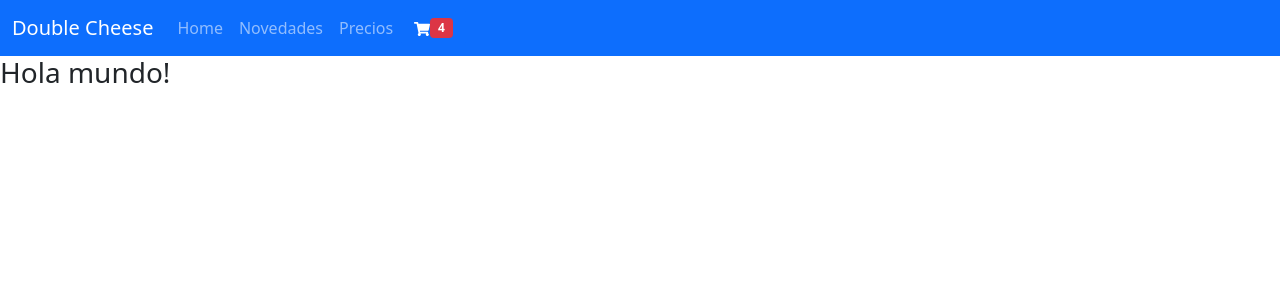
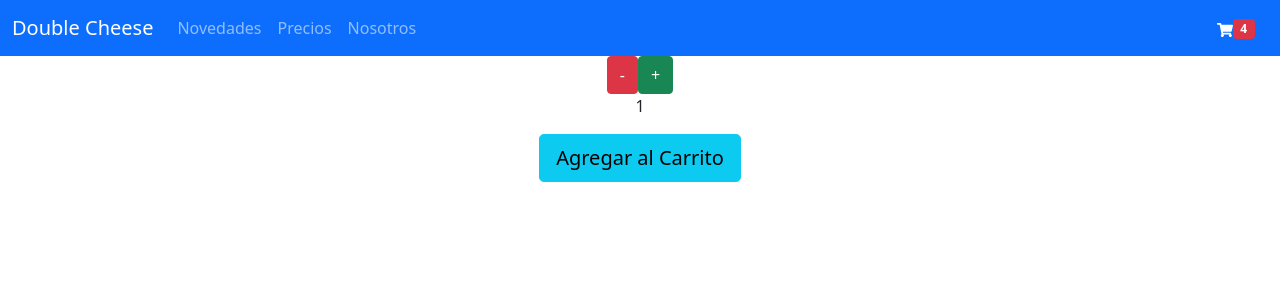
Before and after one commit to Facuprz/reactEcommerce, a React (Create React App) app: page / in a window 1280 px wide. Shown: the top 300 px of the page. Built offline with nearby package versions, Linux system fonts and the light colour scheme.

Commit message:
itemCount added

```diff
--- a/src/App.css
+++ b/src/App.css
@@ -36,3 +36,7 @@
     transform: rotate(360deg);
   }
 }
+
+.contenedorContador, .contenedorSaludo{
+  text-align: center;
+}
--- a/src/App.js
+++ b/src/App.js
@@ -7,7 +7,7 @@ const App = () => {
   return (
     <>
       <Navbar/>
-      <ItemListContainer greeting = "Hola mundo!"/>
+      <ItemListContainer/>
     </>
   );
 }
--- a/src/components/CartWidget.js
+++ b/src/components/CartWidget.js
@@ -2,9 +2,9 @@ import { FaShoppingCart } from "react-icons/fa";
 
 const CartWidget = () => {
     return(
-        <button type="button" class="btn btn-primary">
+        <button type="button" className="btn btn-primary">
             <FaShoppingCart/>
-            <span class="badge bg-danger">
+            <span className="badge bg-danger">
                 4
             </span>
         </button>
--- /dev/null
+++ b/src/components/ItemCount.js
@@ -0,0 +1,41 @@
+import { useEffect, useState } from "react";
+
+
+const ItemCount = ({stock, initial, onAdd }) => {
+
+    // desarrollar logica
+    const [count, setCount] = useState(0);
+
+    useEffect(() => {
+        setCount(initial);
+    }, []);
+
+    const increment = () => {
+        if (count < stock) {
+            setCount(count + 1);
+            console.log(count);
+        }
+    }
+
+    const decrement = () => {
+        if (count > initial) {
+            setCount(count - 1);
+            console.log(count);
+        }
+    }
+
+    return (
+        <div className="contenedorContador">
+            <button type="button" className="btn btn-danger" onClick={decrement}>-</button>
+            <button type="button" className="btn btn-success" onClick={increment}>+</button>
+            <p>{count}</p>
+            {
+                stock
+                ? <button type="button" className="btn btn-info btn-lg" onClick={() => onAdd(count)}>Agregar al Carrito</button>
+                : <button type="button" className="btn btn-secondary btn-lg" disabled>Sin Stock</button>
+            }
+        </div>
+    );
+}
+
+export default ItemCount;
--- a/src/components/ItemListContainer.js
+++ b/src/components/ItemListContainer.js
@@ -1,8 +1,16 @@
+import ItemCount from './ItemCount';
 
 
-const ItemListContainer = ({greeting}) => {
+const ItemListContainer = () => {
+
+    const onAdd = (qty) => {
+        alert("Seleccionaste " + qty + " items.");
+    }
+
     return(
-        <h3>{greeting}</h3>
+        <div className="contenedorSaludo">
+            <ItemCount stock={5} initial={1} onAdd={onAdd} />
+        </div>
     );
 }
 
--- a/src/components/Navbar.js
+++ b/src/components/Navbar.js
@@ -4,27 +4,27 @@ import CartWidget from "./CartWidget";
 
 const Navbar = () => {
     return(
-    <nav class="navbar navbar-expand-lg navbar-dark bg-primary">
-        <div class="container-fluid">
-            <a class="navbar-brand" href="#">Double Cheese</a>
-            <button class="navbar-toggler" type="button" data-bs-toggle="collapse" data-bs-target="#navbarNav" aria-controls="navbarNav" aria-expanded="false" aria-label="Toggle navigation">
-                <span class="navbar-toggler-icon"></span>
+        <nav className="navbar navbar-expand-lg navbar-dark bg-primary">
+            <div className="container-fluid">
+                <a className="navbar-brand" href="#">Double Cheese</a>
+                <button className="navbar-toggler" type="button" data-bs-toggle="collapse" data-bs-target="#navbarSupportedContent" aria-controls="navbarSupportedContent" aria-expanded="false" aria-label="Toggle navigation">
+                    <span className="navbar-toggler-icon"></span>
                 </button>
-            <div class="collapse navbar-collapse" id="navbarNav">
-                <ul class="navbar-nav">
-                    <li class="nav-item">
-                        <a class="nav-link" href="#">Home</a>
+                <div className="collapse navbar-collapse" id="navbarSupportedContent">
+                    <ul className="navbar-nav me-auto mb-2 mb-lg-0">
+                        <li className="nav-item">
+                            <a className="nav-link" href="#">Novedades</a>
                         </li>
-                    <li class="nav-item">
-                        <a class="nav-link" href="#">Novedades</a>
+                        <li className="nav-item">
+                            <a className="nav-link" href="#">Precios</a>
                         </li>
-                    <li class="nav-item">
-                        <a class="nav-link" href="#">Precios</a>
-                    </li>
-                    <li class="nav-item">
-                        <CartWidget/>
+                        <li className="nav-item">
+                            <a className="nav-link" href="#">Nosotros</a>
                         </li>
                     </ul>
+                    <form className="d-flex">
+                        <CartWidget/>
+                    </form>
                 </div>
             </div>
         </nav>
```
Lines whose indentation alone changed are shown as unchanged.
